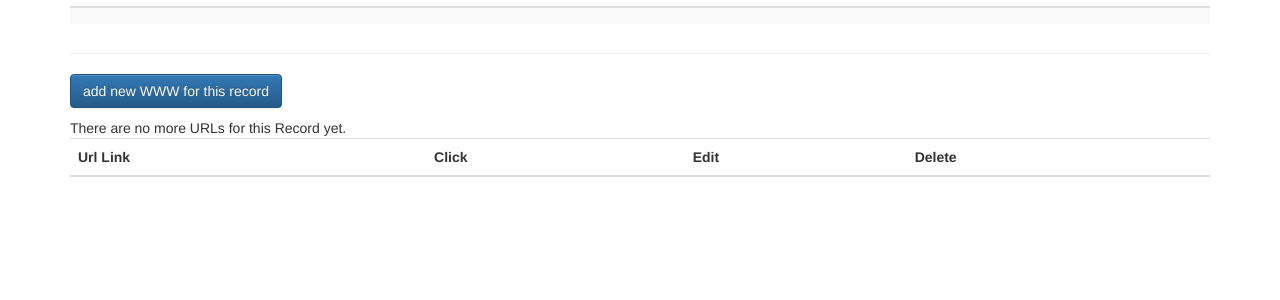
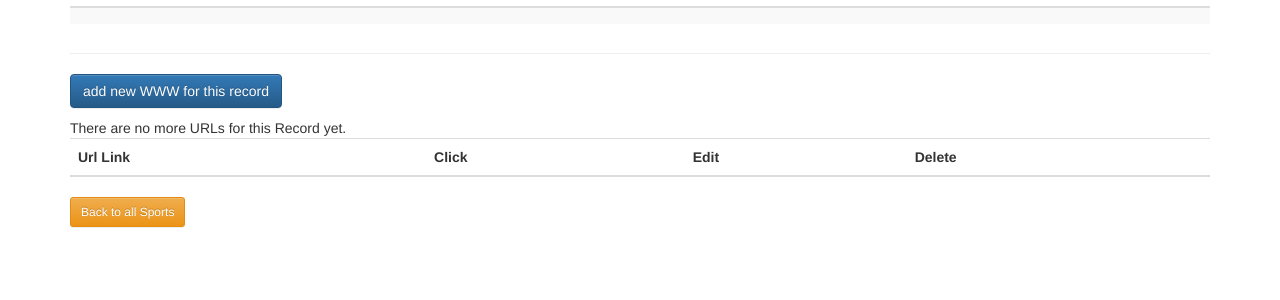
Before and after one commit to ValentynKyrylenko/betinvest_b2b_translate, a Django app: template learning_logs/templates/learning_logs/topic.html in a window 1280 px wide. Shown: the part 242-542 px from the top of the page. Run offline with Django 3.2, Linux system fonts and the light colour scheme; the template is opened without the code that fills it, so the values that code supplies are empty; some libraries are stand-ins or nearby versions.

Commit message:
Permissions_added

```diff
--- a/contacts/models.py
+++ b/contacts/models.py
@@ -51,6 +51,10 @@ class Customer(models.Model):
     class Meta:
         verbose_name_plural = 'customers'
         ordering = ['company_name']
+        permissions = (
+            ("view_customer", "Can see individual contact"),
+            ("view_all_customers", "Can view a table with all contacts"),
+        )
 
 
 class Comment(models.Model):
--- a/contacts/views.py
+++ b/contacts/views.py
@@ -22,6 +22,7 @@ from django.core.paginator import Paginator
 
 # Permission
 from django.contrib.auth.decorators import permission_required
+from django.utils.decorators import method_decorator
 
 
 @login_required
@@ -32,6 +33,7 @@ def contacts(request):
 
 
 @login_required
+@permission_required('contacts.view_customer')
 def contact(request, contact_id):
     '''Show one topic'''
     contact = Customer.objects.get(id=contact_id)
@@ -41,6 +43,7 @@ def contact(request, contact_id):
 
 
 @login_required
+@permission_required('contacts.add_customer')
 def new_contact(request):
     """Add a new contact."""
     if request.method != 'POST':
@@ -153,6 +156,7 @@ class PagedFilteredTableView(SingleTableView):
         return context
 
 
+@method_decorator(permission_required('contacts.view_all_customers'), name='dispatch')
 class ContactsTableView(PagedFilteredTableView):
     model = Customer
     table_class = ContactsTable
--- a/learning_logs/models.py
+++ b/learning_logs/models.py
@@ -51,6 +51,13 @@ class Topic(models.Model):
     man = MaleManager()
     female = FemaleManager()
 
+    class Meta:
+        permissions = (
+            ("view_sport", "Can see individual sport record"),
+            ("view_all_sports", "Can view a table with all sports"),
+        )
+        ordering = ['sport']
+
     def __str__(self):
         return u'Sport is %s | Event is %s | Association is  %s | League is %s | Devision is %s | Gender is %s | Country is %s | Region is %s' % (self.sport, self.event, self.asoc, self.league, self.devision, self.gender, self.country, self.region)
 
@@ -79,6 +86,7 @@ class TopicTable(tables.Table):
         # add class="paleblue" to <table> tag
         attrs = {'class': 'paleblue'}
         fields = (
+            'id',
             'sport',
             'event',
             'asoc',
--- a/learning_logs/templates/learning_logs/topic.html
+++ b/learning_logs/templates/learning_logs/topic.html
@@ -58,6 +58,7 @@
 {% endblock header %}
 
 
+
 {% block content %}
   <p>
     {% buttons %}
@@ -93,7 +94,7 @@
   {% endfor %}
     </tbody>
     </table>
-
+<a href="{% url 'learning_logs:topics_table'%}" class="btn btn-warning btn-sm" role = 'button'>{% bootstrap_icon "list" %} Back to all Sports</a>
 
 
 <script type="text/javascript">
--- a/learning_logs/views.py
+++ b/learning_logs/views.py
@@ -19,6 +19,7 @@ from .models import TopicTable, TopicFilter, TopicFilterFormHelper
 
 # Permission
 from django.contrib.auth.decorators import permission_required
+from django.utils.decorators import method_decorator
 
 
 def index(request):
@@ -37,6 +38,7 @@ def topics(request):
 
 
 @login_required
+@permission_required('learning_logs.view_sport')
 def topic(request, topic_id):
     '''Show one topic'''
     topic = Topic.objects.get(id=topic_id)
@@ -164,6 +166,7 @@ class PagedFilteredTableView(SingleTableView):
         return context
 
 
+@method_decorator(permission_required('learning_logs.view_all_sports'), name='dispatch')
 class TopicsTableView(PagedFilteredTableView):
     model = Topic
     table_class = TopicTable
```
Also changed, not shown: contacts/migrations/0013_auto_20170602_1123.py (added), learning_logs/migrations/0007_auto_20170602_0932.py (added).
